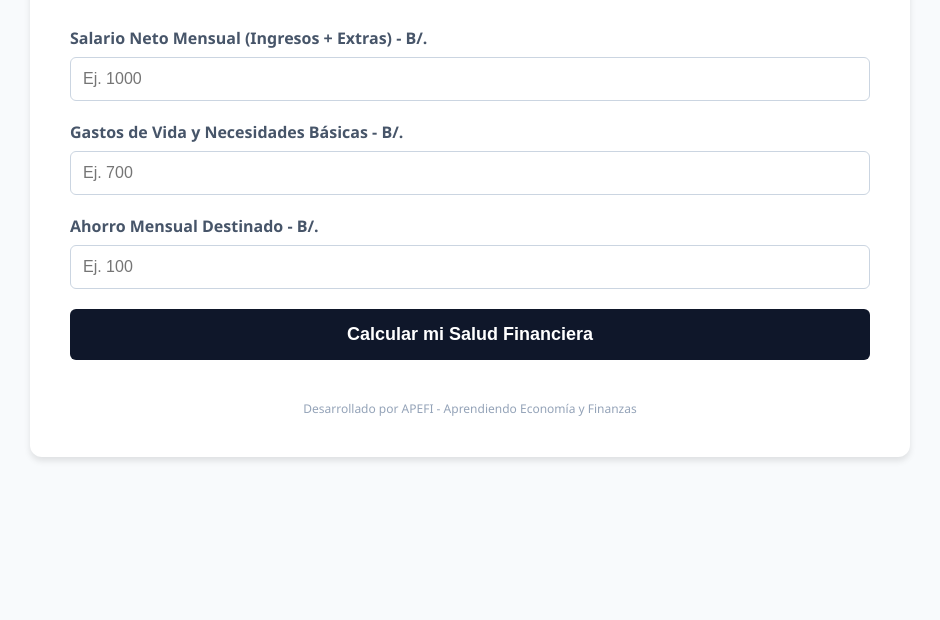
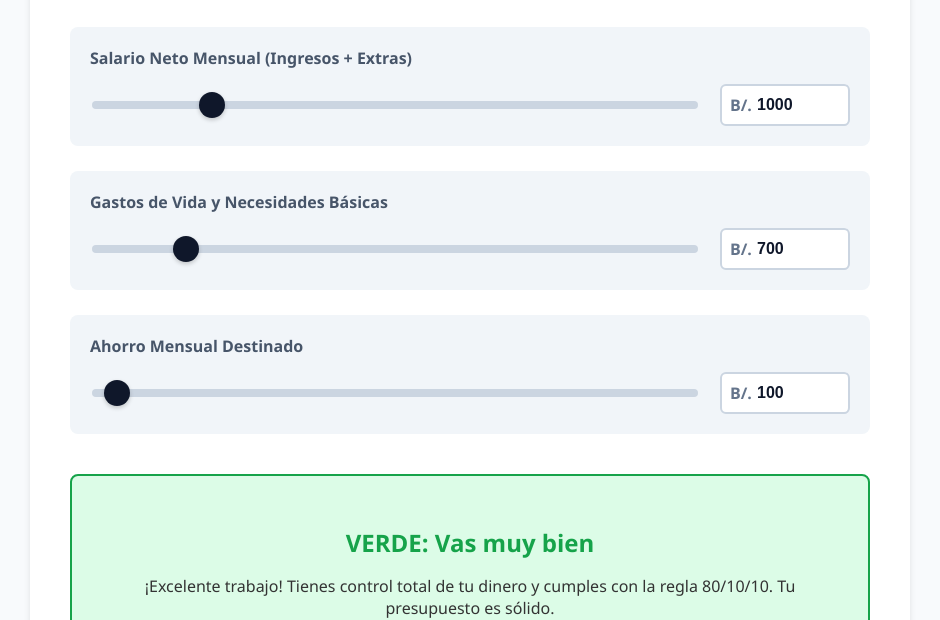
Before and after one commit to aprendiendoefi-lab/Termometro_Salud_Financiera_APEFI, a plain HTML site: page index.html in a window 1280 px wide. Shown: the part 182-802 px from the top of the page, without its empty margins (170-1110 px from the left). Drawn offline with Linux system fonts and the light colour scheme.

Commit message:
Refactor form styles and improve input handling
Updated styles and structure for form elements and results display. Enhanced input handling for financial calculations.

```diff
--- a/index.html
+++ b/index.html
@@ -39,44 +39,86 @@
             color: var(--primary-color);
             margin: 0 0 10px 0;
         }
+
+        /* Estilos de los botones deslizantes */
         .form-group {
-            margin-bottom: 20px;
+            margin-bottom: 25px;
+            background: #f1f5f9;
+            padding: 20px;
+            border-radius: 8px;
         }
         label {
             display: block;
             font-weight: 600;
-            margin-bottom: 8px;
+            margin-bottom: 15px;
             color: #475569;
+            font-size: 16px;
+        }
+        .input-row {
+            display: flex;
+            align-items: center;
+            gap: 20px;
+        }
+
+        /* Rango / Slider */
+        input[type="range"] {
+            flex-grow: 1;
+            -webkit-appearance: none;
+            width: 100%;
+            height: 8px;
+            border-radius: 5px;
+            background: #cbd5e1;
+            outline: none;
+        }
+        input[type="range"]::-webkit-slider-thumb {
+            -webkit-appearance: none;
+            appearance: none;
+            width: 26px;
+            height: 26px;
+            border-radius: 50%;
+            background: var(--primary-color);
+            cursor: pointer;
+            transition: background .15s ease-in-out;
+            box-shadow: 0 2px 4px rgba(0,0,0,0.2);
+        }
+        input[type="range"]::-webkit-slider-thumb:hover {
+            background: #334155;
+            transform: scale(1.1);
+        }
+
+        /* Caja de número */
+        .number-box {
+            position: relative;
+            display: flex;
+            align-items: center;
+        }
+        .number-box span {
+            position: absolute;
+            left: 10px;
+            color: #64748b;
+            font-weight: bold;
         }
         input[type="number"] {
-            width: 100%;
-            padding: 12px;
-            border: 1px solid #cbd5e1;
+            width: 130px;
+            padding: 10px 10px 10px 35px;
+            border: 2px solid #cbd5e1;
             border-radius: 6px;
             font-size: 16px;
+            font-weight: bold;
+            color: var(--primary-color);
             box-sizing: border-box;
         }
-        .btn-calcular {
-            background-color: var(--primary-color);
-            color: white;
-            border: none;
-            padding: 15px 20px;
-            width: 100%;
-            font-size: 18px;
-            font-weight: bold;
-            border-radius: 6px;
-            cursor: pointer;
-            transition: background-color 0.3s;
+        input[type="number"]:focus {
+            border-color: var(--primary-color);
+            outline: none;
         }
-        .btn-calcular:hover {
-            background-color: #1e293b;
-        }
+
         #resultados {
-            display: none;
             margin-top: 40px;
             padding: 30px;
             border-radius: 8px;
             text-align: center;
+            transition: all 0.3s ease;
         }
         .status-verde { background-color: #dcfce7; border: 2px solid var(--green); }
         .status-naranja { background-color: #ffedd5; border: 2px solid var(--orange); }
@@ -99,14 +141,9 @@
             margin-top: 20px;
             box-shadow: 0 2px 4px rgba(0,0,0,0.05);
         }
-        .receta-apefi h3 {
-            margin-top: 0;
-            color: var(--primary-color);
-        }
-        .receta-apefi ul {
-            padding-left: 20px;
-            line-height: 1.6;
-        }
+        .receta-apefi h3 { margin-top: 0; color: var(--primary-color); }
+        .receta-apefi ul { padding-left: 20px; line-height: 1.6; }
+
         .cta-section {
             margin-top: 30px;
             border-top: 1px solid #e2e8f0;
@@ -120,21 +157,18 @@
             font-weight: bold;
             margin: 10px;
             cursor: pointer;
+            border: none;
+            font-size: 16px;
         }
-        .btn-imprimir {
-            background-color: #64748b;
-            color: white;
-            border: none;
-        }
-        .btn-descargar {
-            background-color: #dc2626; /* Rojo para destacar la llamada a la acción */
-            color: white;
-        }
-        .footer-text {
-            font-size: 12px;
-            color: #94a3b8;
-            margin-top: 40px;
-            text-align: center;
+        .btn-imprimir { background-color: #64748b; color: white; }
+        .btn-descargar { background-color: #dc2626; color: white; }
+        .footer-text { font-size: 12px; color: #94a3b8; margin-top: 40px; text-align: center; }
+
+        /* Oculta las flechas por defecto de los inputs numéricos */
+        input[type=number]::-webkit-inner-spin-button,
+        input[type=number]::-webkit-outer-spin-button {
+            -webkit-appearance: none;
+            margin: 0;
         }
     </style>
 </head>
@@ -147,24 +181,47 @@
     </div>
 
     <div id="formulario">
+        <!-- Ingresos -->
         <div class="form-group">
-            <label for="ingreso">Salario Neto Mensual (Ingresos + Extras) - B/.</label>
-            <input type="number" id="ingreso" placeholder="Ej. 1000" min="1">
+            <label for="ingreso">Salario Neto Mensual (Ingresos + Extras)</label>
+            <div class="input-row">
+                <input type="range" id="ingreso-slider" min="100" max="5000" step="50" value="1000" oninput="syncInput('ingreso', this.value)">
+                <div class="number-box">
+                    <span>B/.</span>
+                    <input type="number" id="ingreso" value="1000" min="1" oninput="syncSlider('ingreso', this.value)">
+                </div>
+            </div>
         </div>
+
+        <!-- Gastos -->
         <div class="form-group">
-            <label for="gastos">Gastos de Vida y Necesidades Básicas - B/.</label>
-            <input type="number" id="gastos" placeholder="Ej. 700" min="0">
+            <label for="gastos">Gastos de Vida y Necesidades Básicas</label>
+            <div class="input-row">
+                <input type="range" id="gastos-slider" min="0" max="5000" step="10" value="700" oninput="syncInput('gastos', this.value)">
+                <div class="number-box">
+                    <span>B/.</span>
+                    <input type="number" id="gastos" value="700" min="0" oninput="syncSlider('gastos', this.value)">
+                </div>
+            </div>
         </div>
+
+        <!-- Ahorro -->
         <div class="form-group">
-            <label for="ahorro">Ahorro Mensual Destinado - B/.</label>
-            <input type="number" id="ahorro" placeholder="Ej. 100" min="0">
+            <label for="ahorro">Ahorro Mensual Destinado</label>
+            <div class="input-row">
+                <input type="range" id="ahorro-slider" min="0" max="5000" step="10" value="100" oninput="syncInput('ahorro', this.value)">
+                <div class="number-box">
+                    <span>B/.</span>
+                    <input type="number" id="ahorro" value="100" min="0" oninput="syncSlider('ahorro', this.value)">
+                </div>
+            </div>
         </div>
-        <button class="btn-calcular" onclick="calcularSalud()">Calcular mi Salud Financiera</button>
     </div>
 
-    <div id="resultados">
+    <!-- Resultados -->
+    <div id="resultados" class="status-verde">
         <div id="diagnostico-caja">
-            <h2 class="diagnostico-titulo" id="titulo-resultado"></h2>
+            <h2 class="diagnostico-titulo" id="titulo-resultado">Cargando...</h2>
             <p id="texto-diagnostico"></p>
         </div>
 
@@ -190,15 +247,24 @@
 </div>
 
 <script>
+    // Funciones para sincronizar el slider interactivo con la caja de texto
+    function syncInput(id, value) {
+        document.getElementById(id).value = value;
+        calcularSalud(); // Calcula automáticamente al mover el botón
+    }
+
+    function syncSlider(id, value) {
+        document.getElementById(id + '-slider').value = value;
+        calcularSalud(); // Calcula automáticamente al escribir el número
+    }
+
+    // Lógica del Semáforo
     function calcularSalud() {
-        const ingreso = parseFloat(document.getElementById('ingreso').value);
-        const gastos = parseFloat(document.getElementById('gastos').value);
-        const ahorro = parseFloat(document.getElementById('ahorro').value);
+        const ingreso = parseFloat(document.getElementById('ingreso').value) || 0;
+        const gastos = parseFloat(document.getElementById('gastos').value) || 0;
+        const ahorro = parseFloat(document.getElementById('ahorro').value) || 0;
 
-        if (!ingreso || ingreso <= 0) {
-            alert("Por favor, ingresa un salario válido.");
-            return;
-        }
+        if (ingreso <= 0) return; // Evita calcular si no hay ingresos
 
         const porcentajeGastos = (gastos / ingreso) * 100;
         const porcentajeAhorro = (ahorro / ingreso) * 100;
@@ -208,10 +274,9 @@
         const texto = document.getElementById('texto-diagnostico');
         const receta = document.getElementById('lista-receta');
 
-        // Limpiar clases previas
+        // Reiniciar clases de color
         resultadosDiv.className = '';
 
-        // Lógica del Semáforo
         if (porcentajeGastos <= 80 && porcentajeAhorro >= 10) {
             // VERDE
             resultadosDiv.classList.add('status-verde');
@@ -235,7 +300,7 @@
                 <li>Paso 4: Busca generar ingresos extra urgentes para equilibrar tu flujo de caja.</li>
             `;
         } else {
-            // NARANJA (El modelo de la imagen)
+            // NARANJA
             resultadosDiv.classList.add('status-naranja');
             titulo.textContent = "NARANJA: Presta Atención";
             texto.textContent = "Tienes nociones básicas y cierta estabilidad, pero dependes mucho de tu quincena. Un imprevisto grave podría desestabilizarte.";
@@ -246,13 +311,10 @@
                 <li>Paso 4: Comienza a estudiar opciones de renta fija para tus ahorros mientras terminas de ordenar el presupuesto.</li>
             `;
         }
+    }
 
-        // Mostrar resultados
-        resultadosDiv.style.display = 'block';
-
-        // Scroll hacia los resultados
-        resultadosDiv.scrollIntoView({ behavior: 'smooth' });
-    }
+    // Ejecutar el cálculo la primera vez que se carga la página
+    window.onload = calcularSalud;
 </script>
 
 </body>
```
